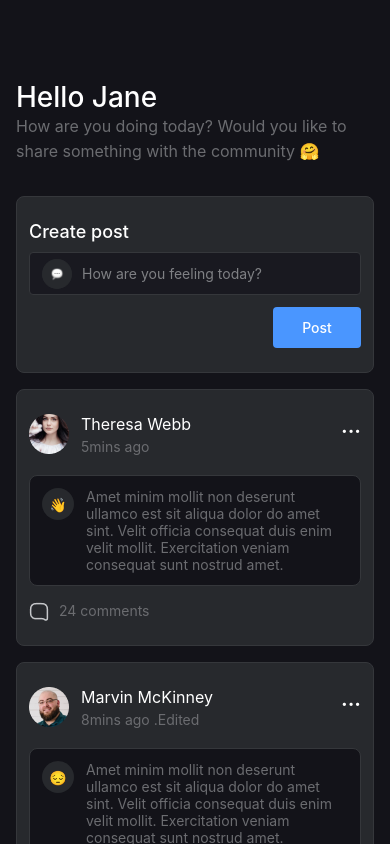
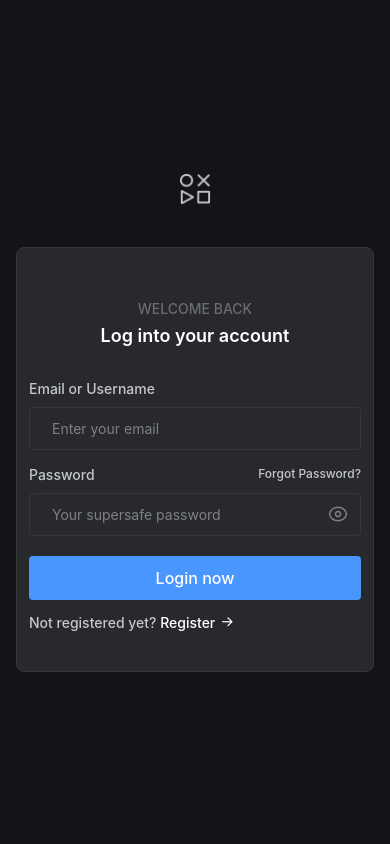
Before and after one commit to ligilv/onboardingDesign, a React Native app: screen /Login in a window 390 px wide. Built offline with nearby package versions, Linux system fonts and the light colour scheme; what react-native-mmkv would draw is missing.

Commit message:
navigation added

```diff
--- a/App.js
+++ b/App.js
@@ -23,13 +23,18 @@ import Login from './src/screens/Login';
 import {storage} from './src/utils/mmkvstore';
 import {colors} from './src/constants/colors';
 import Home from './src/screens/Home';
+import {NavigationContainer} from '@react-navigation/native';
+import RootNavigation from './src/navigation';
 const App = () => {
   // const username = storage.getString('user.name');
 
   return (
     <SafeAreaView style={{flex: 1, backgroundColor: colors.black}}>
       {/* <Login /> */}
-      <Home />
+      {/* <Home /> */}
+      <NavigationContainer>
+        <RootNavigation />
+      </NavigationContainer>
     </SafeAreaView>
   );
 };
--- a/src/components/customButton/index.js
+++ b/src/components/customButton/index.js
@@ -3,9 +3,10 @@ import React from 'react';
 import {colors} from '../../constants/colors';
 import CustomText from '../customText';
 
-const CustomButton = ({children, style, textStyle}) => {
+const CustomButton = ({children, style, textStyle, onPress}) => {
   return (
     <TouchableOpacity
+      onPress={onPress}
       style={[
         {
           flexDirection: 'row',
--- /dev/null
+++ b/src/navigation/index.js
@@ -0,0 +1,19 @@
+import {View, Text} from 'react-native';
+import React from 'react';
+import {createNativeStackNavigator} from '@react-navigation/native-stack';
+import Home from '../screens/Home';
+import Login from '../screens/Login';
+const RootNavigation = () => {
+  const Stack = createNativeStackNavigator();
+  return (
+    <Stack.Navigator
+      screenOptions={{headerShown: false}}
+      initialRouteName="Login">
+      <Stack.Screen name="Login" component={Login} />
+
+      <Stack.Screen name="Home" component={Home} />
+    </Stack.Navigator>
+  );
+};
+
+export default RootNavigation;
--- a/src/screens/Home/index.js
+++ b/src/screens/Home/index.js
@@ -54,6 +54,7 @@ const Home = () => {
           Create post
         </CustomText>
         <OnboardInput
+          style={{paddingVertical: 10}}
           backgroundColor={colors.inputBlackShade}
           placeholder="How are you feeling today?"
           leftIcon={true}
--- a/src/screens/Home/postSection.js
+++ b/src/screens/Home/postSection.js
@@ -21,6 +21,7 @@ const PostSection = () => {
       {mockdata.map(item => {
         return (
           <Card
+            key={item.key}
             style={{
               paddingTop: 24,
               paddingHorizontal: 12,
--- a/src/screens/Login/index.js
+++ b/src/screens/Login/index.js
@@ -7,7 +7,9 @@ import CustomText from '../../components/customText';
 import OnboardInput from '../../components/onboardInput';
 import Icon from 'react-native-vector-icons/dist/AntDesign';
 import CustomButton from '../../components/customButton';
+import {useNavigation} from '@react-navigation/native';
 const Login = () => {
+  const navigation = useNavigation();
   return (
     <View style={styles.container}>
       <Image source={logo} style={styles.logo} resizeMode="contain" />
@@ -75,7 +77,10 @@ const Login = () => {
           rightIcon={true}
           rIconName={eye}
         />
-        <CustomButton style={{marginTop: 20}} textStyle={{fontSize: 16}}>
+        <CustomButton
+          style={{marginTop: 20}}
+          textStyle={{fontSize: 16}}
+          onPress={() => navigation.navigate('Home')}>
           Login now
         </CustomButton>
         <View
```
